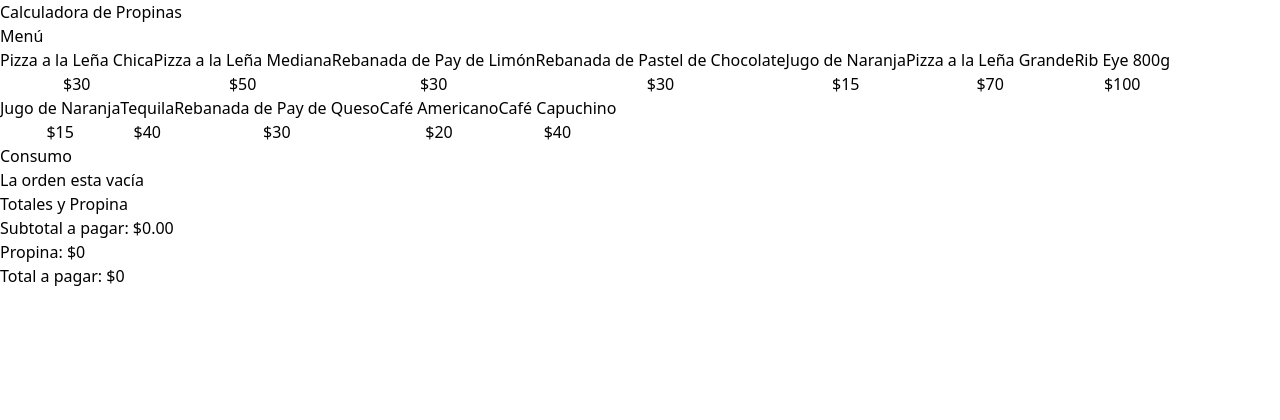
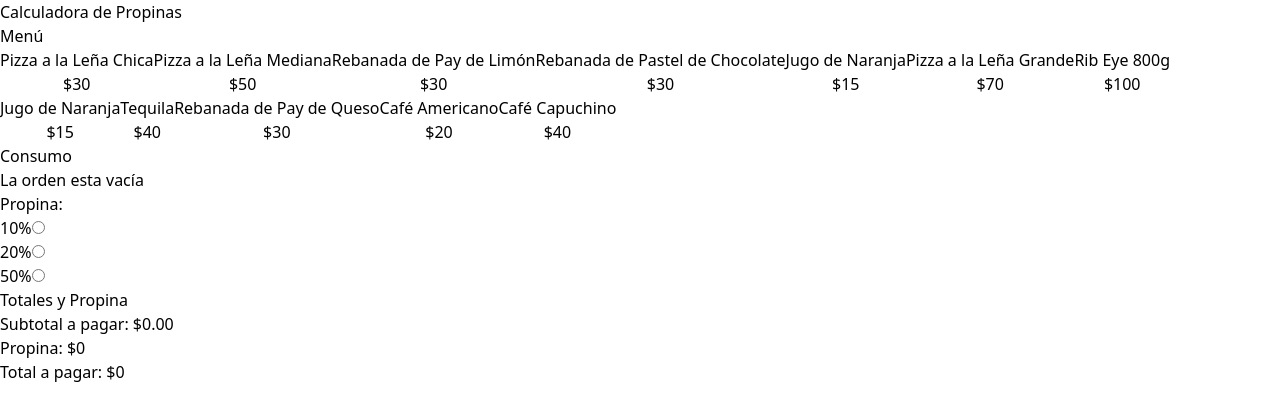
Before and after one commit to Migeuskz/calculadora-de-propinas, a React (Vite) app: page / in a window 1280 px wide. Shown: the top 420 px of the page. Built offline with nearby package versions, Linux system fonts and the light colour scheme.

Commit message:
creando un componenete para las propinas con hook aplicado

```diff
--- a/src/App.tsx
+++ b/src/App.tsx
@@ -1,13 +1,14 @@
 import MenuItem from "./components/MenuItem"
 import OrderContents from "./components/OrderContents"
 import OrderTotals from "./components/OrderTotals"
+import TipPercentageForm from "./components/TipPercentageForm"
 import { menuItems } from "./data/db"
 import useOrder from "./hooks/useOrder"
 
 
 
 function App() {
-  const { order, addItem, removeItem } = useOrder()
+  const { order, addItem, removeItem, tip, setTip } = useOrder()
   // console.log(menuItems)
   return (
     <>
@@ -36,6 +37,10 @@ function App() {
             removeItem={removeItem}
           />
 
+          <TipPercentageForm
+            setTip={setTip}
+          />
+
           <OrderTotals
             order={order}
           />
--- /dev/null
+++ b/src/components/TipPercentageForm.tsx
@@ -0,0 +1,46 @@
+import type { Dispatch, SetStateAction } from "react"
+
+const tipOptions = [
+    {
+        id: 'tip-10',
+        value: .10,
+        label: '10%'
+    },
+    {
+        id: 'tip-20',
+        value: .20,
+        label: '20%'
+    },
+    {
+        id: 'tip-50',
+        value: .50,
+        label: '50%'
+    },
+]
+
+type TipPercentageFormProps = {
+    setTip: Dispatch<SetStateAction<number>>
+}
+
+export default function TipPercentageForm({setTip}: TipPercentageFormProps) {
+    return (
+        <div >
+            <h3 className=' font-black text-2xl'>Propina: </h3>
+
+            <form >
+                {tipOptions.map(tip => (
+                    <div key={tip.id} className=" flex gap-2">
+                        <label htmlFor={tip.id}>{tip.label}</label>
+                        <input
+                            id={tip.id}
+                            type="radio"
+                            name="tip"
+                            value={tip.value}
+                            onChange={e => setTip(+e.target.value)}
+                        />
+                    </div>
+                ))}
+            </form>
+        </div>
+    )
+}
--- a/src/hooks/useOrder.ts
+++ b/src/hooks/useOrder.ts
@@ -4,6 +4,7 @@ import type { MenuItem, OrderItem } from '../types'
 
 export default function useOrder() {
     const [order, setOrder] = useState<OrderItem[]>([])
+    const [tip, setTip] = useState(0)
 
     const addItem = (item: MenuItem) => {
 
@@ -30,6 +31,8 @@ export default function useOrder() {
 
     return {
         order,
+        tip,
+        setTip,
         addItem,
         removeItem
     }
```
